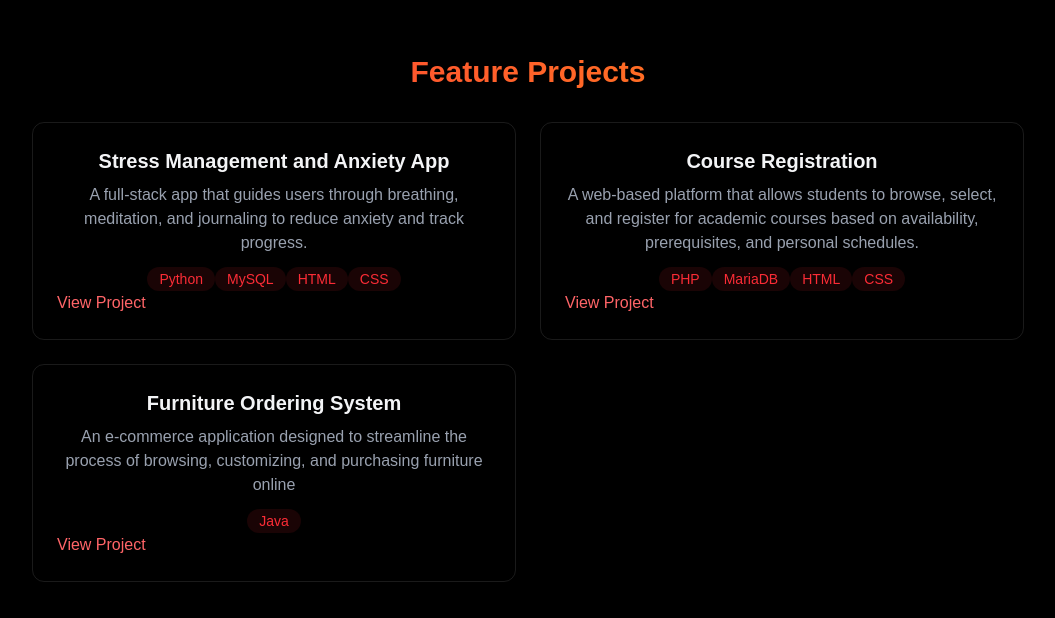
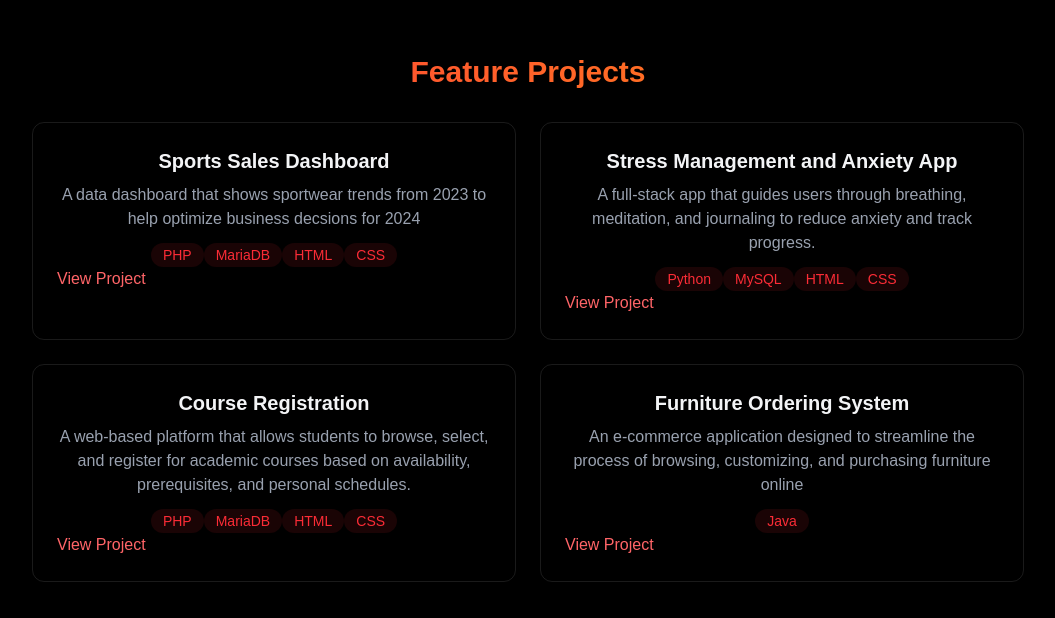
Before and after one commit to GKMmarcus/my-portfolio, a React (Vite) app: page / in a window 1280 px wide. Shown: the part 1882-2500 px from the top of the page, without its empty margins (112-1167 px from the left). Built offline with nearby package versions, Linux system fonts and the light colour scheme.

Commit message:
Added more content in the project sections

```diff
--- a/src/components/sections/Projects.jsx
+++ b/src/components/sections/Projects.jsx
@@ -6,6 +6,21 @@ export const Projects = () => {
                     Feature Projects
                 </h2>
                 <div className ="grid grid-cols-1 md:grid-cols-2 gap-6">
+                    <div className = "p-6 rounded-xl border border-white/10 hover:-translate-y-1 hover:border-red-500/30 hover:shadow-[0_2px_8px_rgba(59,130,246,0.1)] transition-all">
+                        <h3 className ="text-xl font-bold mb-2">Sports Sales Dashboard</h3>
+                        <p className ="text-gray-400 mb-3">A data dashboard that shows sportwear trends from 2023 to help optimize business decsions for 2024</p>
+                        <div>
+                            {["PHP","MariaDB","HTML","CSS"].map((tech,key) => (
+                                <span key = {key} className = "bg-red-500/10 text-red-500 py-1 px-3 rounded-full text-sm hover:bg-red-500/20 hover:shadow-[0_2px_8px_rgba(59,130,246,0.2)] transition">
+                                        {tech}
+                                </span>
+                            ))}
+                        </div>
+                        <div className = "flex justify-between items-center">
+                            <a href = "https://public.tableau.com/app/profile/marcus.phanphagna/viz/shared/86Q5KN25H" className = "text-red-400 hover:text-red-300 transition-colors"> View Project </a>
+                        </div>
+                    </div>
+
                     <div className = "p-6 rounded-xl border border-white/10 hover:-translate-y-1 hover:border-red-500/30 hover:shadow-[0_2px_8px_rgba(59,130,246,0.1)] transition-all">
                         <h3 className ="text-xl font-bold mb-2">Stress Management and Anxiety App</h3>
                         <p className ="text-gray-400 mb-3"> A full-stack app that guides users through breathing, meditation, and journaling to reduce anxiety and track progress.</p>
```
